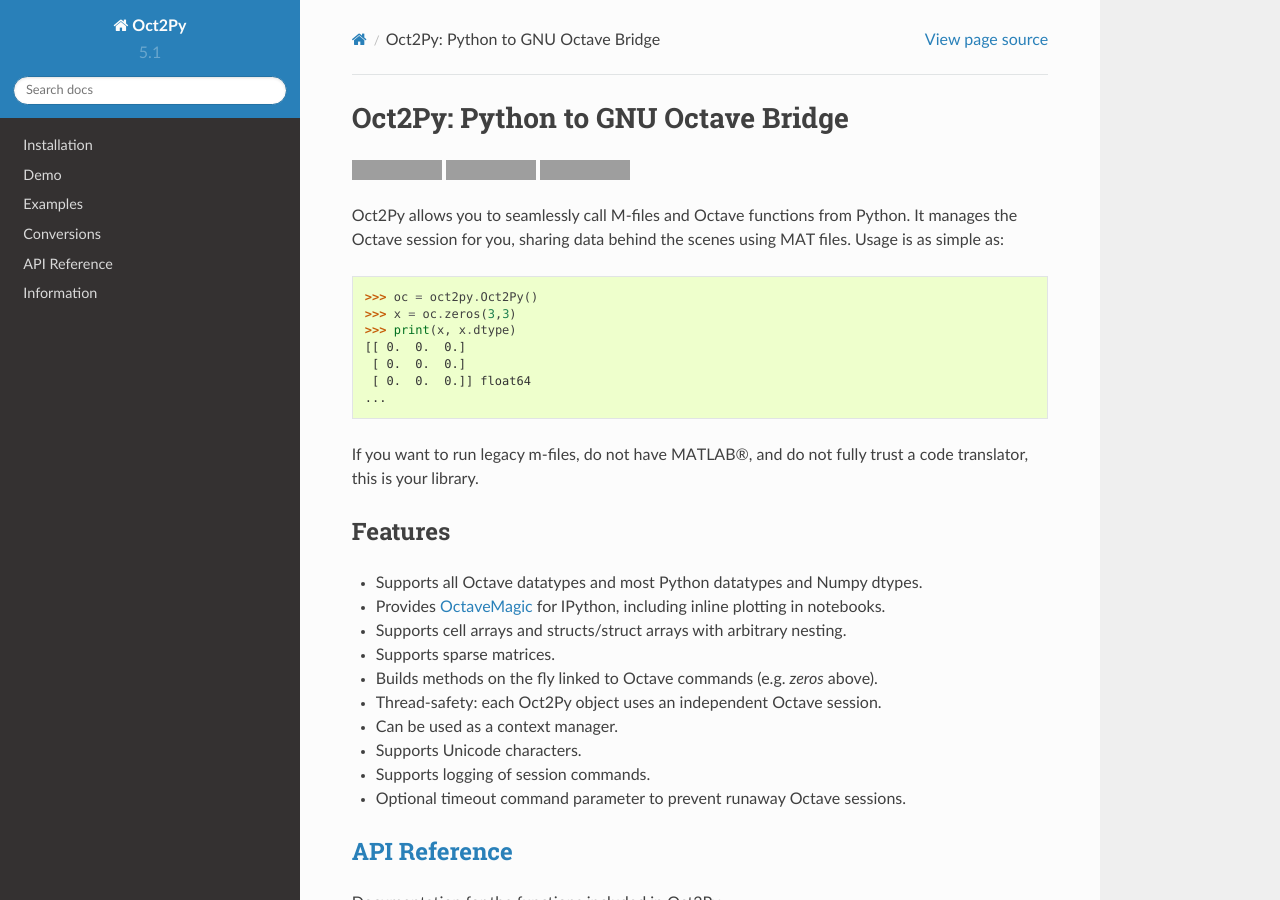
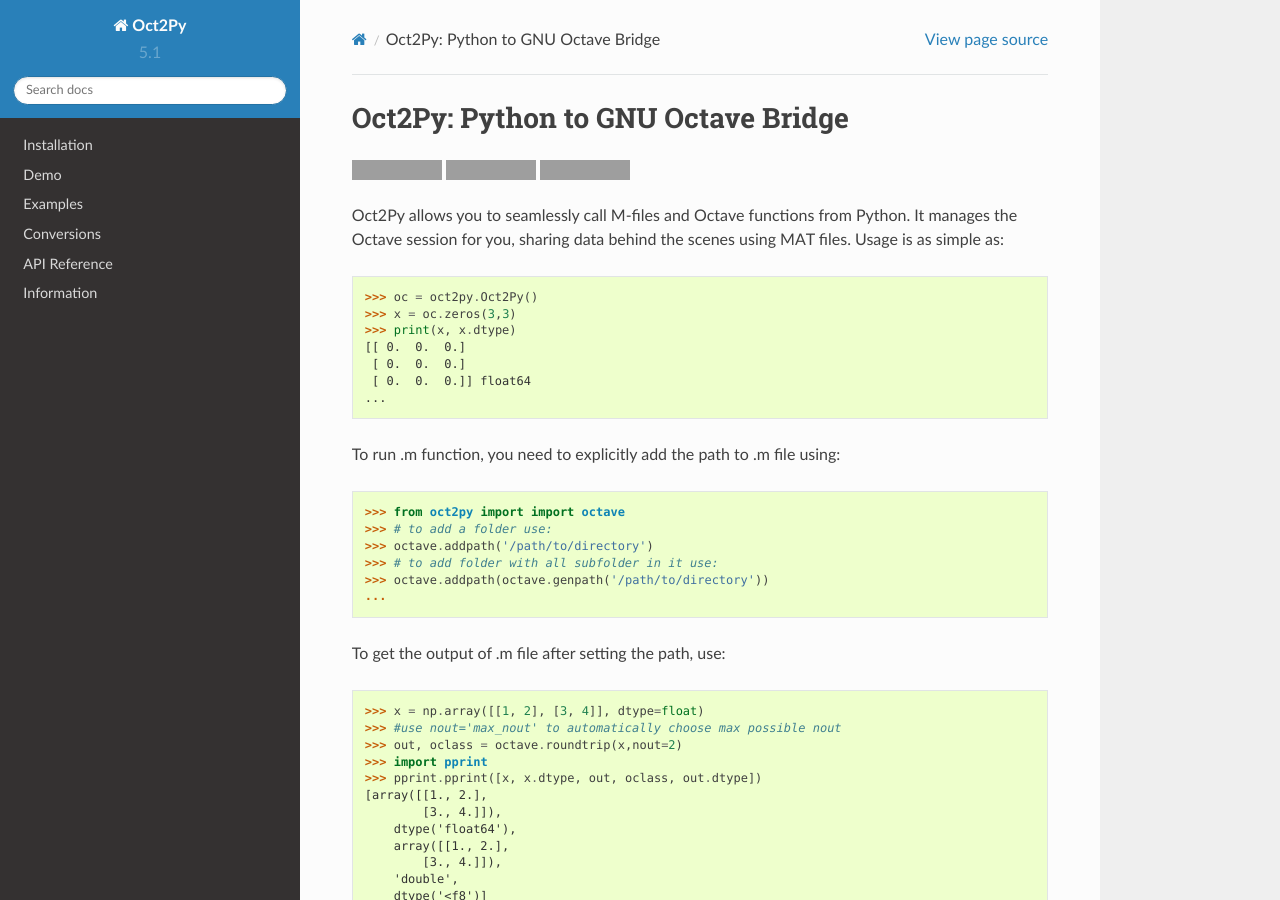
Before and after one commit to blink1073/oct2py, a Sphinx documentation site: the page built from docs/index.rst, in a window 1280 px wide and 900 px high. Built offline with Sphinx 7.4.7 and the Read the Docs theme 2.0.0, drawn with Linux system fonts in a browser that asks for light colours; grey boxes are pictures that could not be loaded.

Commit message:
📝 doc and readme for 'max_nout' feature

```diff
--- a/CONTRIBUTORS.rst
+++ b/CONTRIBUTORS.rst
@@ -37,3 +37,4 @@
 - Jonathan Suever
 - Manuel Osdoba
 - Josue Ortega
+- Muhammad Yasirroni @yasirroni
--- a/README.rst
+++ b/README.rst
@@ -25,9 +25,37 @@
      [ 0.  0.  0.]] float64
     ...
 
+To run .m function, you need to explicitly add the path to .m file using:
+
+.. code-block:: python
+
+    >>> from oct2py import import octave
+    >>> # to add a folder use:
+    >>> octave.addpath('/path/to/directory')
+    >>> # to add folder with all subfolder in it use:
+    >>> octave.addpath(octave.genpath('/path/to/directory'))
+    ...
+
+To get the output of .m file after setting the path, use:
+
+.. code-block:: python
+
+    >>> x = np.array([[1, 2], [3, 4]], dtype=float)
+    >>> #use nout='max_nout' to automatically choose max possible nout
+    >>> out, oclass = octave.roundtrip(x,nout=2)
+    >>> import pprint
+    >>> pprint.pprint([x, x.dtype, out, oclass, out.dtype])
+    [array([[1., 2.],
+            [3., 4.]]),
+        dtype('float64'),
+        array([[1., 2.],
+            [3., 4.]]),
+        'double',
+        dtype('<f8')]
+    ...
+
 If you want to run legacy m-files, do not have MATLAB®, and do not fully
 trust a code translator, this is your library.
-
 
 Features
 --------
```
Also changed, not shown: docs/source/examples.rst (+7 -5 lines).
